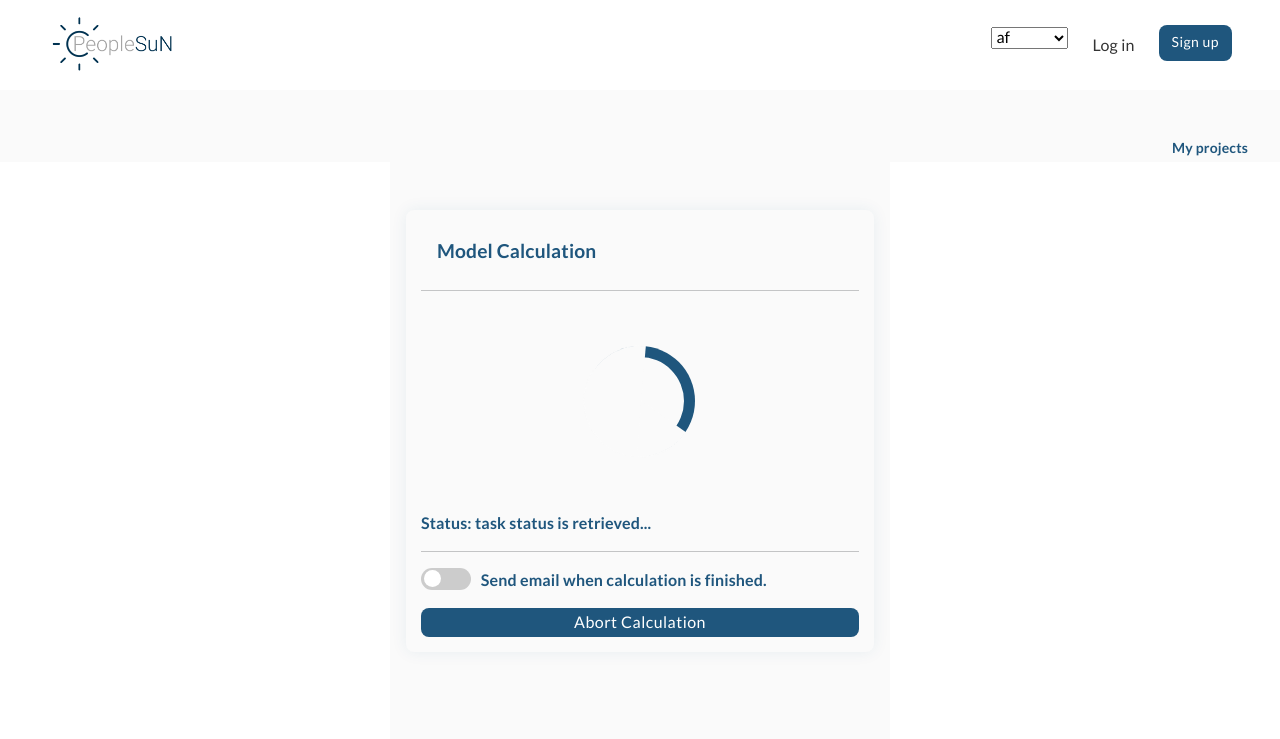
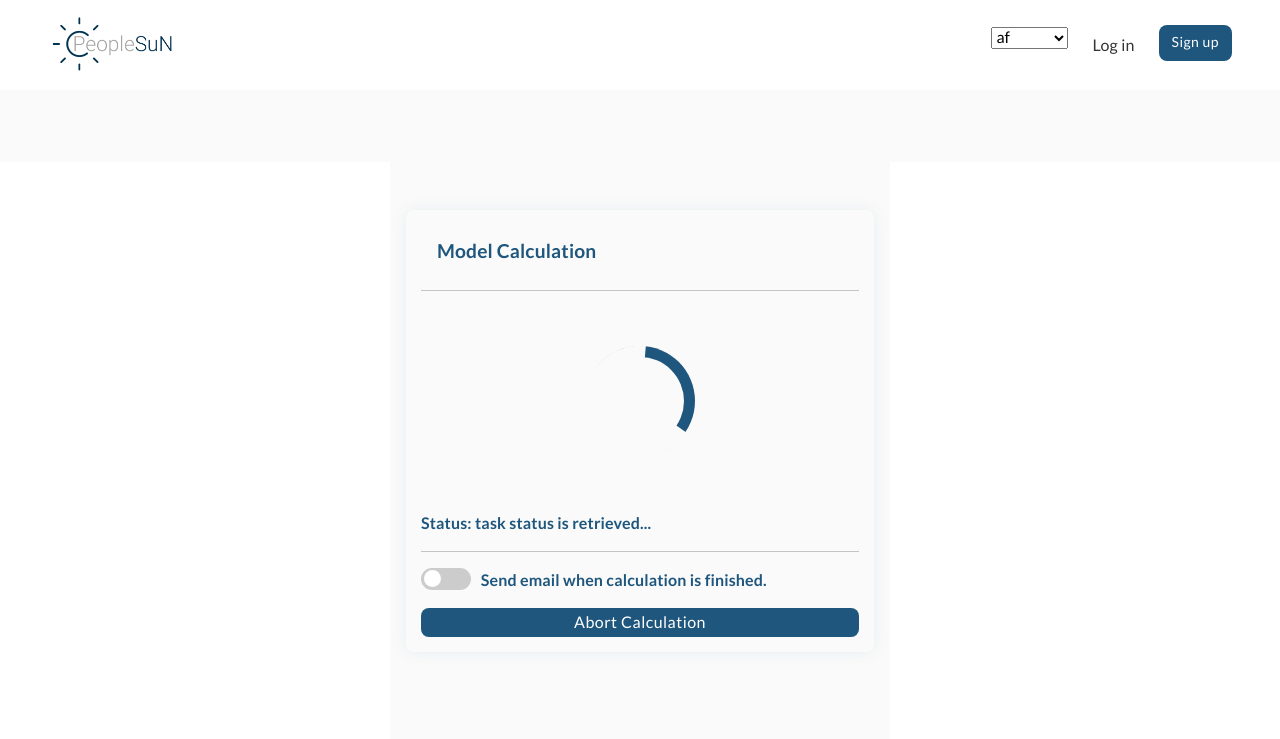
Before and after one commit to rl-institut/offgridplanner-thailand, a Django app: template offgridplanner/templates/pages/calculating.html in a window 1280 px wide. Shown: the top 739 px of the page. Run offline with Django 5.2, Linux system fonts and the light colour scheme; the template is opened without the code that fills it, so the values that code supplies are empty; some libraries are stand-ins or nearby versions.

Commit message:
Add projects link to drop-down instead of floating

```diff
--- a/offgridplanner/templates/navbar.html
+++ b/offgridplanner/templates/navbar.html
@@ -66,6 +66,9 @@
             </a>
             <ul class="dropdown-menu" aria-labelledby="navbarDropdown">
               <li>
+                <a class="dropdown-item" href="{% url 'projects:home' %}">{% translate "My Projects" %}</a>
+              </li>
+              <li>
                 <a class="dropdown-item" href="{% url 'users:detail' user.id %}">{% translate "Account" %}</a>
               </li>
               <!-- account.html -->
--- a/offgridplanner/templates/step_progression.html
+++ b/offgridplanner/templates/step_progression.html
@@ -16,15 +16,6 @@
         <span class="project">{{ proj_name }}</span>
         <!--span class="scenario">{% translate "Scenario" %} {{ scenario.name }}</span -->
       </h1>
-      <div class="wizard__back">
-        <div>
-          {% if proj_id %}
-            <a href="{% url 'projects:projects_list' proj_id %}">{% translate "My projects" %}</a>
-          {% else %}
-            <a href="{% url 'projects:projects_list' %}">{% translate "My projects" %}</a>
-          {% endif %}
-        </div>
-      </div>
       <div class="wizard__steps">
         <ul>
           {% for step in step_list %}
```
